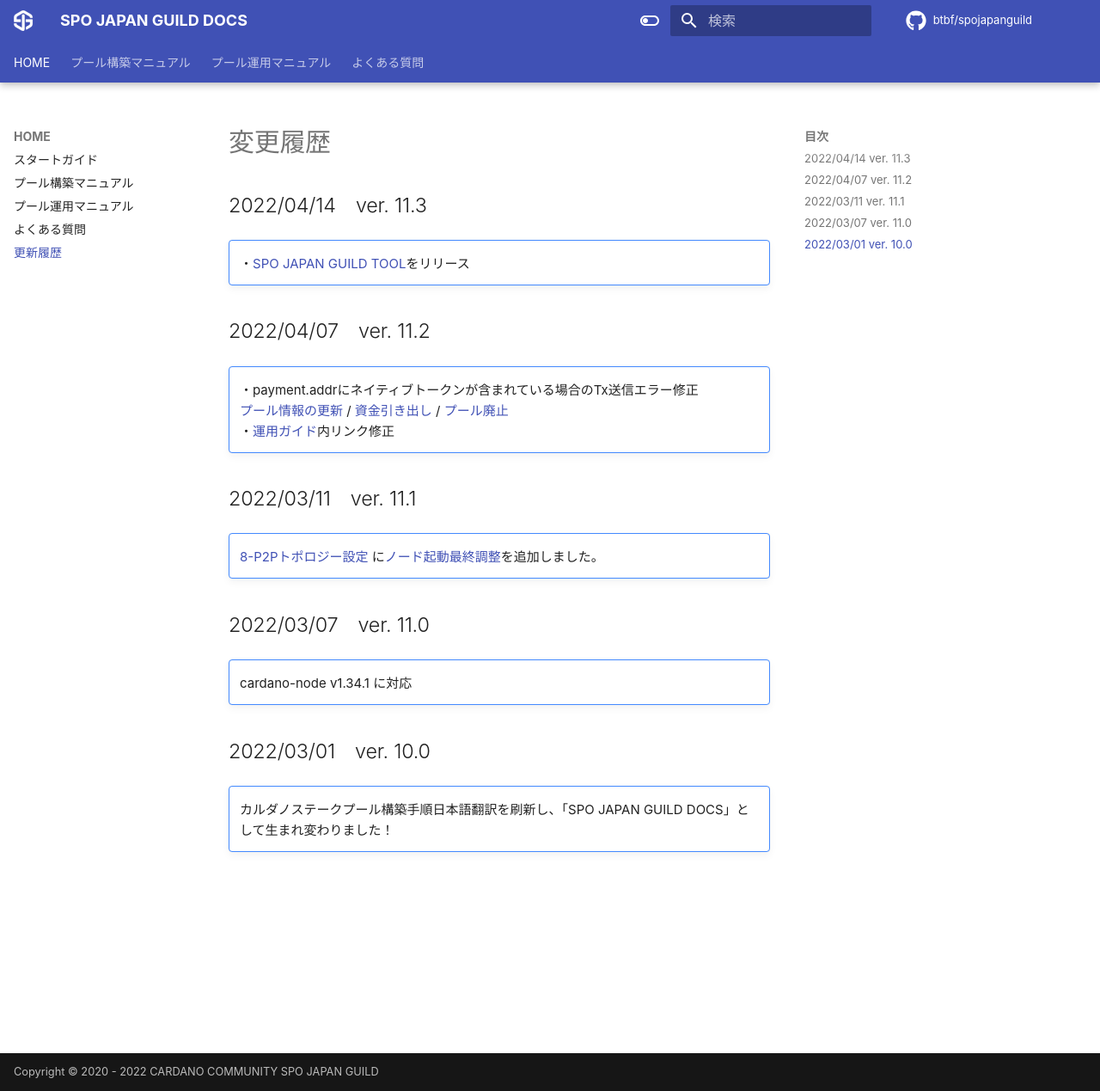
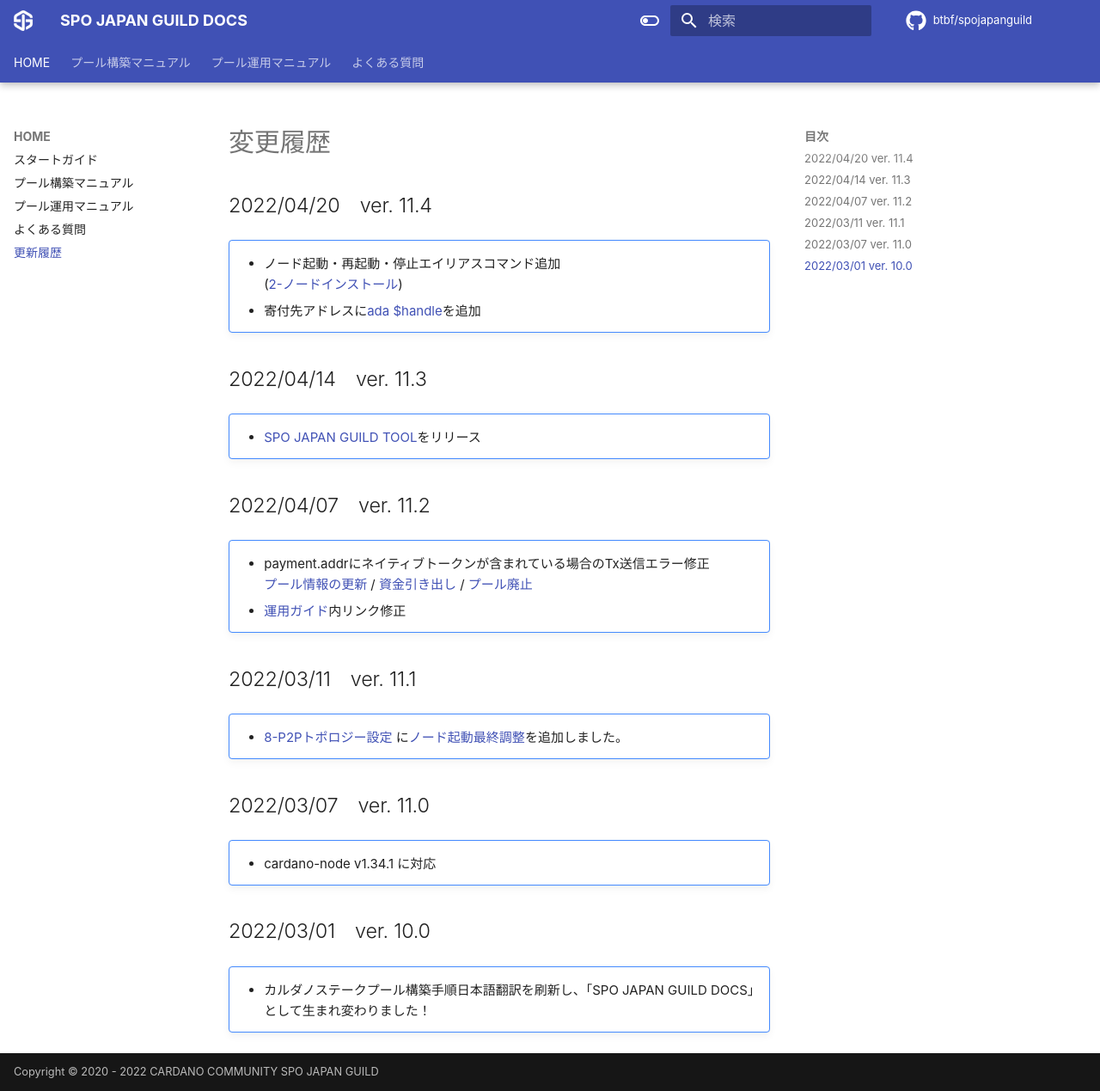
Before and after one commit to btbf/spojapanguild, an MkDocs documentation site: the page built from docs/changelogs.md, in a window 1280 px wide and 1269 px high. Shown: the whole window at 86% size. Built offline with MkDocs 1.6.1 and Material for MkDocs 9.7.7, drawn with Linux system fonts in a browser that asks for light colours; comment, search, counter and statistics services are not loaded.

Commit message:
v11.4 ノード関連エイリアス追加

```diff
--- a/docs/changelogs.md
+++ b/docs/changelogs.md
@@ -1,23 +1,30 @@
 # 変更履歴
+
+## 2022/04/20　ver. 11.4
+!!! note ""
+    * ノード起動・再起動・停止エイリアスコマンド追加
+    ([2-ノードインストール](./setup/2-node-setup.md#2-6-systemd))
+    * 寄付先アドレスに[ada $handle](http://49.12.225.142:8000/setup/99-donation-credit/)を追加
+
 
 ## 2022/04/14　ver. 11.3
 !!! note ""
-    ・[SPO JAPAN GUILD TOOL](./operation/tool.md)をリリース
+    * [SPO JAPAN GUILD TOOL](./operation/tool.md)をリリース
 
 ## 2022/04/07　ver. 11.2
 !!! note ""
-    ・payment.addrにネイティブトークンが含まれている場合のTx送信エラー修正
+    * payment.addrにネイティブトークンが含まれている場合のTx送信エラー修正
     [プール情報の更新](./operation/cert-update.md) / [資金引き出し](./operation/withdrawal.md) / [プール廃止](./operation/pool-retire.md)
-    ・[運用ガイド](./operation/start-guide.md)内リンク修正
+    * [運用ガイド](./operation/start-guide.md)内リンク修正
 
 ## 2022/03/11　ver. 11.1
 !!! note ""
-    [8-P2Pトポロジー設定](./setup/8.topology-setup.md) に[ノード起動最終調整](./setup/8.topology-setup.md#_4)を追加しました。
+    * [8-P2Pトポロジー設定](./setup/8.topology-setup.md) に[ノード起動最終調整](./setup/8.topology-setup.md#_4)を追加しました。
 
 ## 2022/03/07　ver. 11.0
 !!! note ""
-    cardano-node v1.34.1 に対応
+    * cardano-node v1.34.1 に対応
 
 ## 2022/03/01　ver. 10.0
 !!! note ""
-    カルダノステークプール構築手順日本語翻訳を刷新し、「SPO JAPAN GUILD DOCS」として生まれ変わりました！
+    * カルダノステークプール構築手順日本語翻訳を刷新し、「SPO JAPAN GUILD DOCS」として生まれ変わりました！
--- a/docs/setup/0-start-guide.md
+++ b/docs/setup/0-start-guide.md
@@ -6,7 +6,7 @@
 
 !!! info "情報"
     このマニュアルは、カルダノノードv1.34.1に対応しています。
-    最終更新日：2022年4月14日の時点guide version 11.3
+    最終更新日：2022年4月20日の時点guide version 11.4
 
 !!! tip "サポート"
     サポートが必要な場合は、[SPO JAPAN GUILDコミュニティ](https://discord.gg/U3gU54c)で現役のSPOに質問できます
```
Also changed, not shown: docs/setup/2-node-setup.md (+7 -19 lines).
